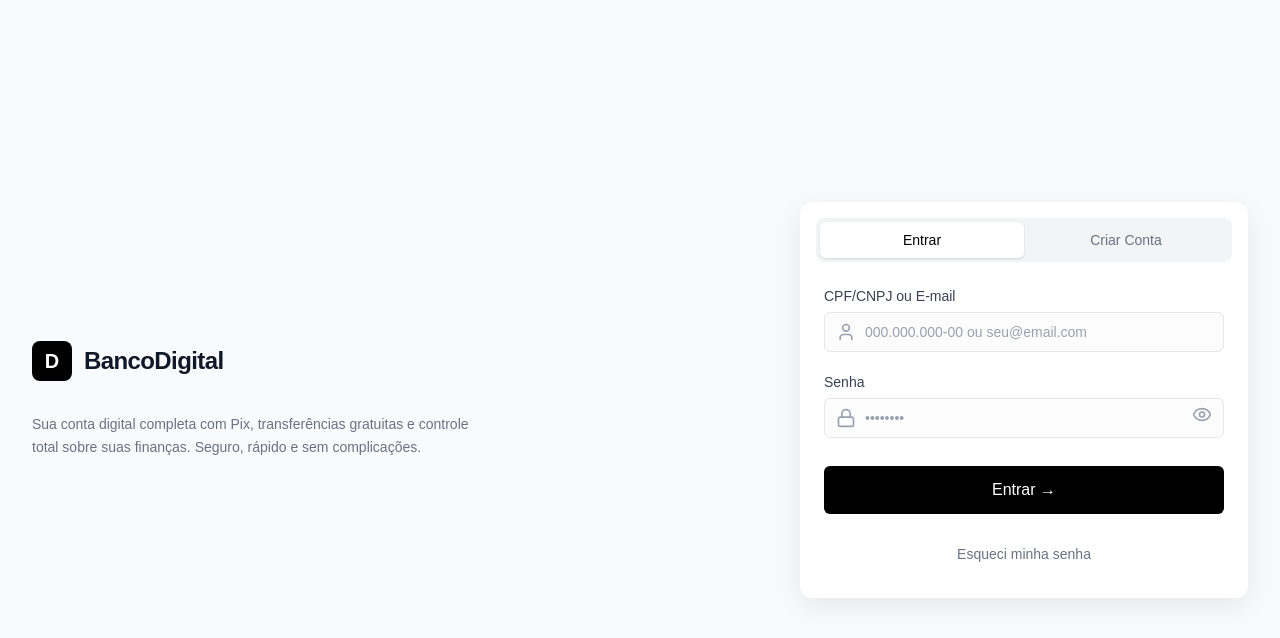
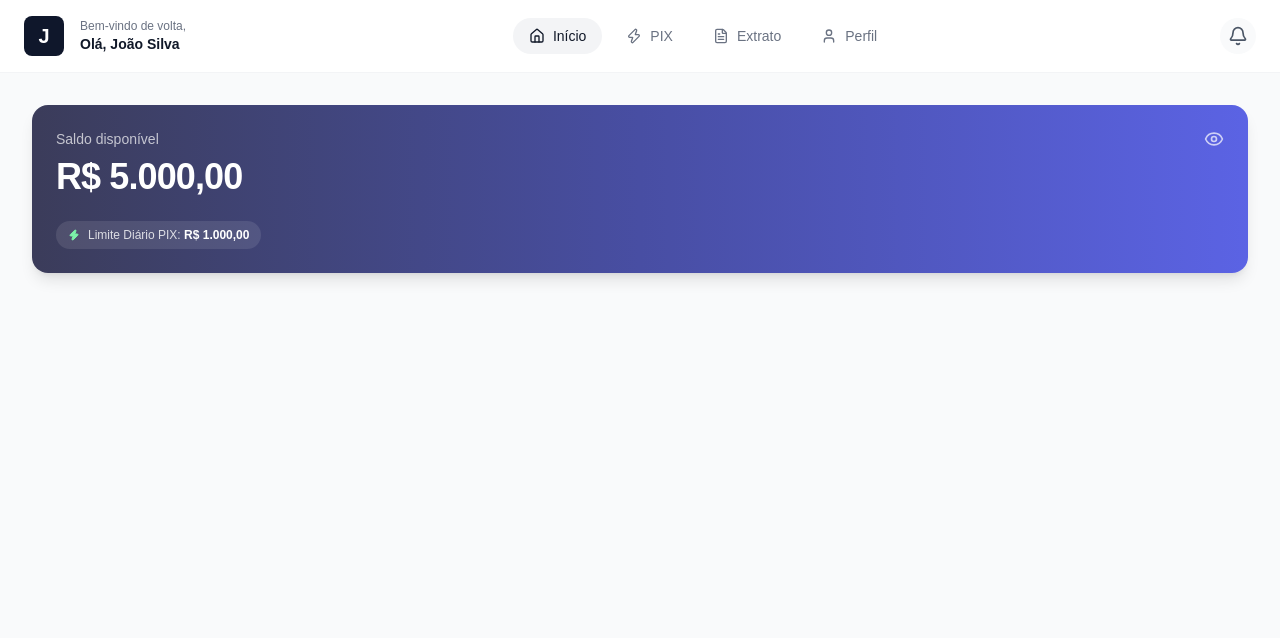
Before and after one commit to menezes-mr/projeto-pix-gc, a Next.js app in the folder frontend/: page / in a window 1280 px wide. Shown: the top 638 px of the page. Built offline with nearby package versions, Linux system fonts and the light colour scheme.

Commit message:
refactor:  reestruturacao de rotas para layouts de autenticação e dashboard

```diff
--- /dev/null
+++ b/frontend/app/(dashboard)/layout.tsx
@@ -0,0 +1,17 @@
+import React from "react";
+import { Header } from "@/components/layout/header";
+
+export default function DashboardLayout({
+  children,
+}: {
+  children: React.ReactNode;
+}) {
+  return (
+    <div className="min-h-screen bg-gray-50 flex flex-col">
+      <Header />
+      <main className="flex-1 w-full max-w-7xl mx-auto p-4 md:p-8">
+        {children}
+      </main>
+    </div>
+  );
+}
--- /dev/null
+++ b/frontend/app/(dashboard)/page.tsx
@@ -0,0 +1,12 @@
+import React from "react";
+import { BalanceCard } from "@/components/dashboard/balance-card";
+
+export default function HomePage() {
+  return (
+    <div className="flex flex-col gap-6 animate-in fade-in zoom-in-95 duration-300">
+      <BalanceCard />
+
+      {/*próximas seções da Home, como atalhos, histórico, etc. */}
+    </div>
+  );
+}
```
Also changed, not shown: frontend/app/(auth)/login/page.tsx (renamed from frontend/app/page.tsx).
